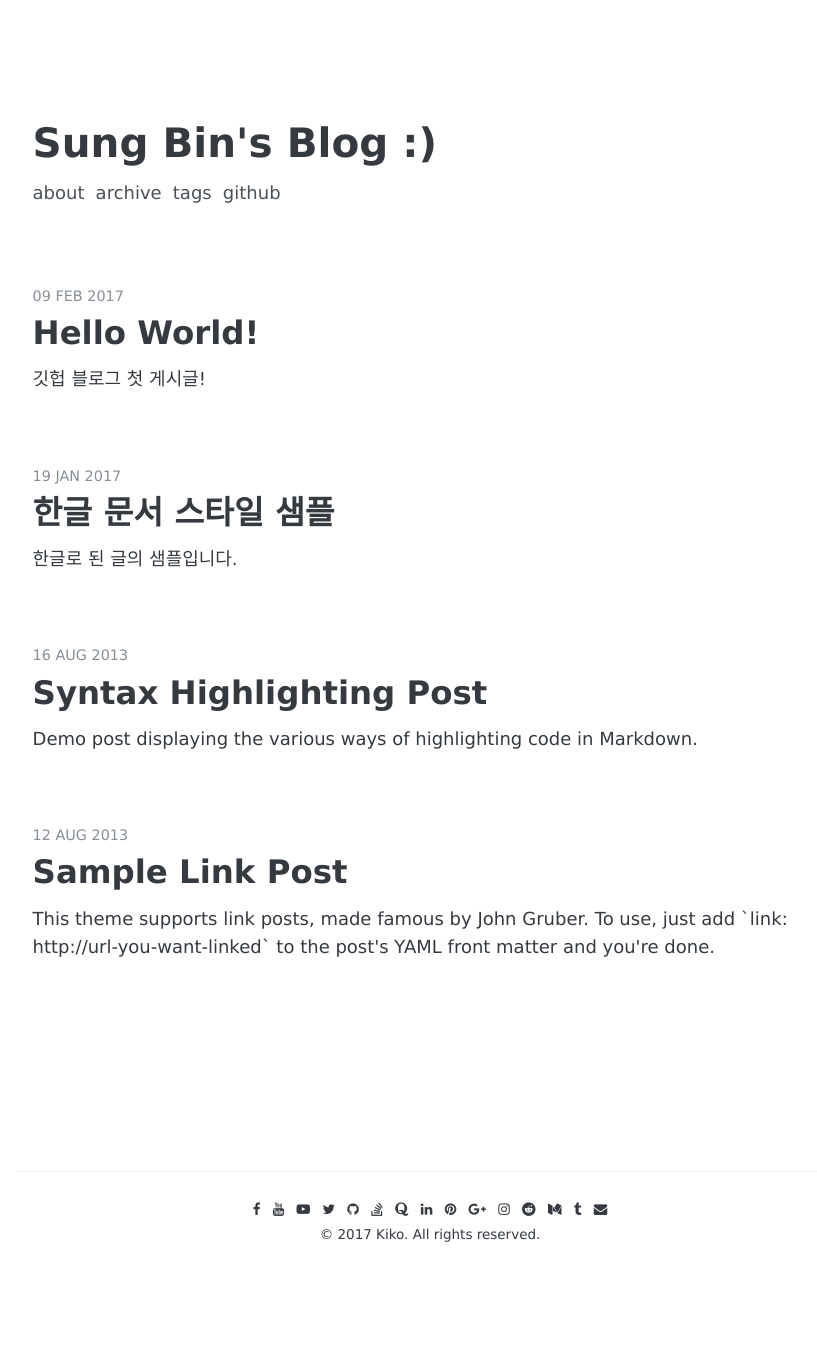
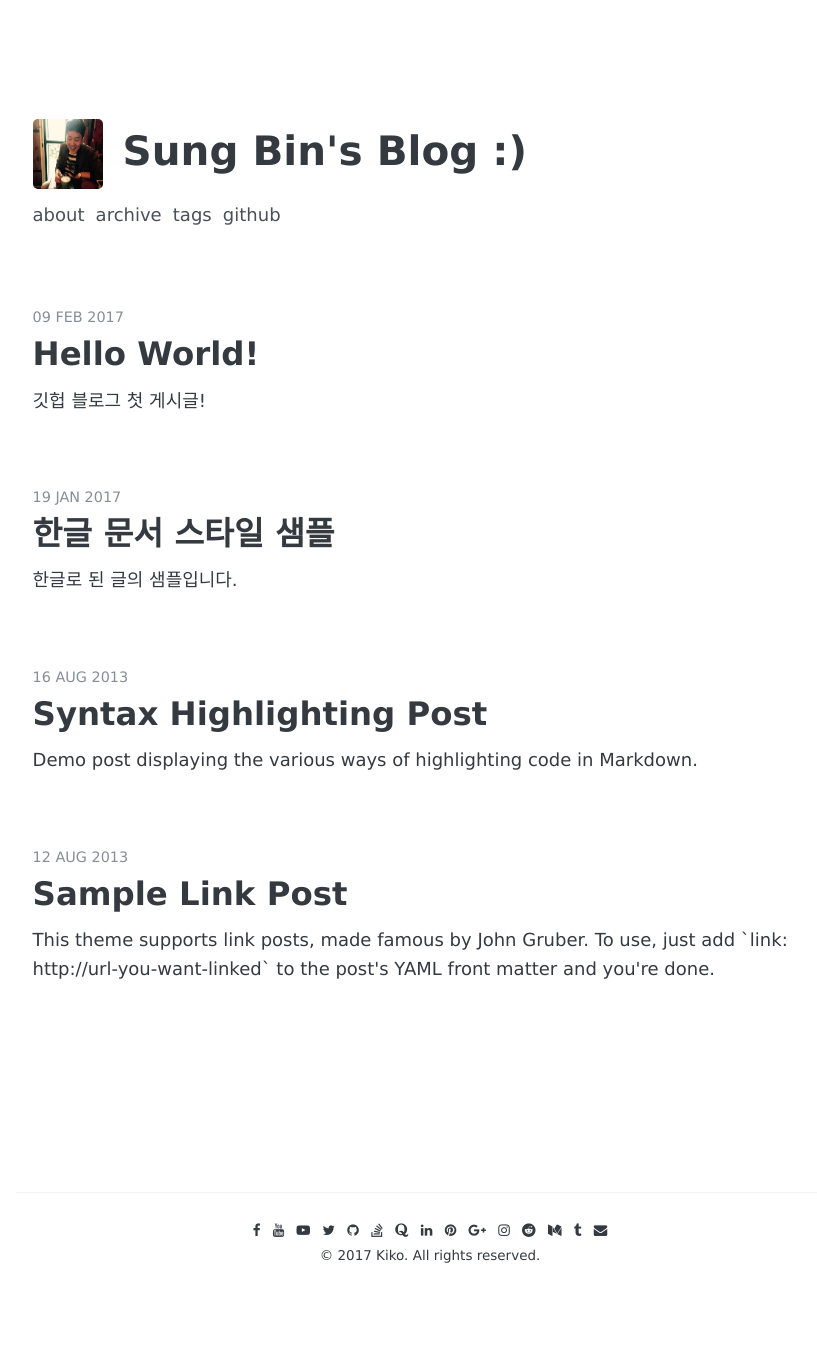
Before and after one commit to SmileBin/SmileBin.github.io, a Jekyll site: the page built from index.html, in a window 1280 px wide. Shown: the whole page, without its empty margins (210-1027 px from the left). Built offline with Jekyll 4.4.1, drawn with Linux system fonts in a browser that asks for light colours; some web fonts are replaced; the list of posts is cut into pages by our own code; before the commit the page ends 1336 px from its top, so only the background shows below that.

Commit message:
이미지추가

```diff
--- a/_sass/_typography.scss
+++ b/_sass/_typography.scss
@@ -337,7 +337,15 @@ img {
   max-width: 100%;
   margin: 0 0 1rem;
   border-radius: 5px;
+
+  &.profile {
+    display: inline;
+    margin: 0 20px 0 0;
+    vertical-align: middle;
+  }
 }
+
+
 
 /*--------------
   Table
--- a/index.html
+++ b/index.html
@@ -4,7 +4,7 @@ layout: default
 
 <header class="header">
   <div class="header-title">
-    <a href="{{ site.url }}{{ site.baseurl }}">{{ site.name }}</a>
+    <a href="{{ site.url }}{{ site.baseurl }}"><img class="profile" src="https://smilebin.github.io/images/profile.png" height="70" width="70">{{ site.name }}</a>
   </div>
   <nav class="header-nav">
     {% for nav in site.nav %}
```
